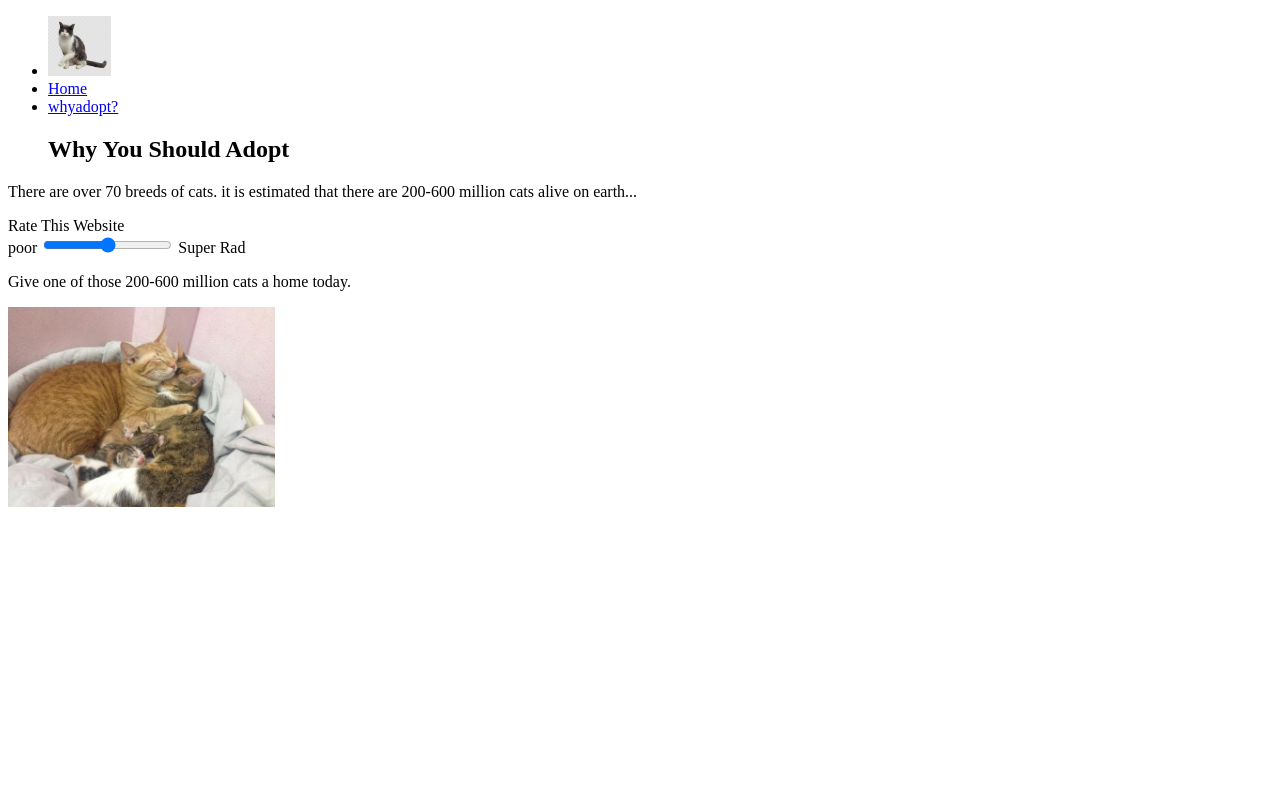
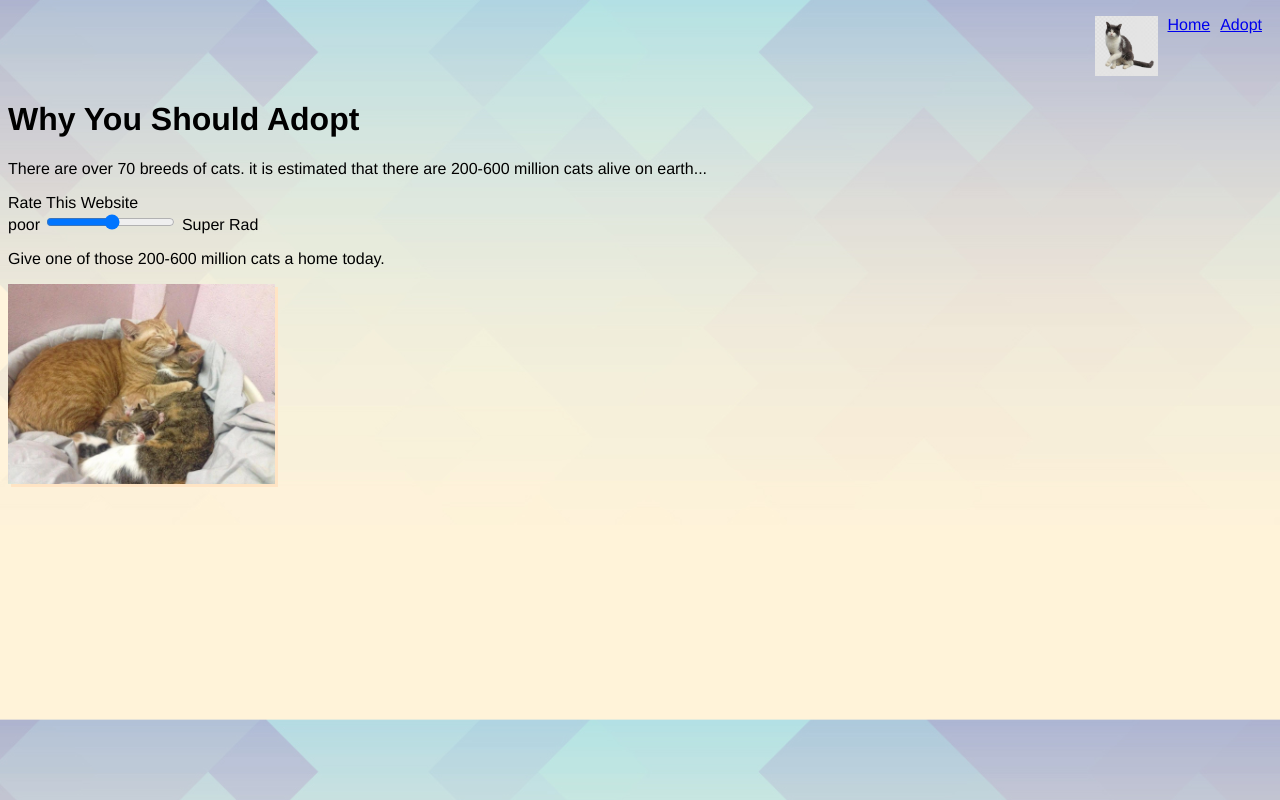
Before and after one commit to brenza31/assignment4, a plain HTML site: page whyadopt.html in a window 1280 px wide. Drawn offline with Linux system fonts and the light colour scheme.

Commit message:
Updated a bunch

```diff
--- a/css/styles.css
+++ b/css/styles.css
@@ -1,63 +1,65 @@
-
-
-
-
-
-
 html {
     font-family: helvetica;
     border-color: black;
 }
 
 
+header nav ul {
+    display: flex;
+    flex-direction: row;
+    list-style-type: none;
+    justify-content: flex-end;
 }
-header nav ul{
-    display:flex;
 
+header nav ul li {
+    padding-right: 10px;
 }
-header nav li{
-    list-style: none;
 
-}
-a:hover{
+a:hover {
     color: aquamarine;
 }
-main {display:flex;
-flex-direction:column;}
-.pics{
-    display:flex;
+
+main {
+    display: flex;
+    flex-direction: column;
+}
+
+.pics {
+    display: flex;
     flex-wrap: wrap;
     align-items: center;
     margin: 8px 20px 20px 20px;
     flex-direction: row;
 }
-body{
+
+body {
     background-image: url("../images/50-Beautiful-and-Minimalist-Presentation-Backgrounds-040.jpg");
     background-size: cover;
-    display: flex
+}
 
-
-
-}
 .catgallery {
-  box-shadow: 3px 3px bisque;
-    height:;
+    box-shadow: 3px 3px bisque;
+    height: ;
     background-color: bisque
 }
-.pics{
-    display:flex;
+
+.pics {
+    display: flex;
     flex-wrap: wrap;
     flex-direction: row;
 }
+
 #logo {
     box-shadow: none;
     height: 30px;
 }
 
 @media screen and (max-width: 30rem) {
+
     header,
     main,
     footer,
-    form p
+    header nav ul {
+        flex-direction: column;
+    }
 }
-{ flex-direction: column}
--- a/whyadopt.html
+++ b/whyadopt.html
@@ -8,37 +8,29 @@
 
 
 
-    <link rel="stylesheet" type="text/css" href="css/style.css">
+        <link rel="stylesheet" type="text/css" href="css/styles.css">
     </head>
 
 
+
+    <body>
         <header>
             <nav>
                 <ul>
 
                     <li><a href="index.html"><img src="images/Cat_transparent_background_2.jpg" alt="catlogo" height="60"></a></li>
                     <li><a href="index.html">Home</a></li>
-             <li><a href="whycatsaregreat.html">whyadopt?</a></li>
-            <h1>Why You Should Adopt</h1>
+                    <li><a href="whyadopt.html">Adopt</a></li>
                 </ul>
             </nav>
         </header>
-             <body>
 
+        <h1>Why You Should Adopt</h1>
 
         <p>There are over 70 breeds of cats. it is estimated that there are 200-600 million cats alive on earth...</p>
-
-
-
-
-            <p>
-                 <label for="mychoice"> Rate This Website</label><br> poor <input type="range" name="mychoice" id="mychoice" min="1" max="100"> Super Rad </p>
-
-
-
+        <p><label for="mychoice"> Rate This Website</label><br> poor <input type="range" name="mychoice" id="mychoice" min="1" max="100"> Super Rad </p>
         <p>Give one of those 200-600 million cats a home today. </p>
-                <a href="https://www.facebook.com/kittenkornerrochester/" target="_blank">
-                </a>
-                <img class= "catgallery" alt="Daddycat" src="images/d323d58c-b21f-4600-a201-aeec06340190-wenn31069519.jpg" height="200">
+        <a href="https://www.facebook.com/kittenkornerrochester/" target="_blank"><img class="catgallery" alt="Daddycat" src="images/d323d58c-b21f-4600-a201-aeec06340190-wenn31069519.jpg" height="200"></a>
 
     </body>
+</html>
```
Also changed, not shown: about.html (+3 -2 lines), index.html (+7 -10 lines). Lines whose indentation alone changed are shown as unchanged.
